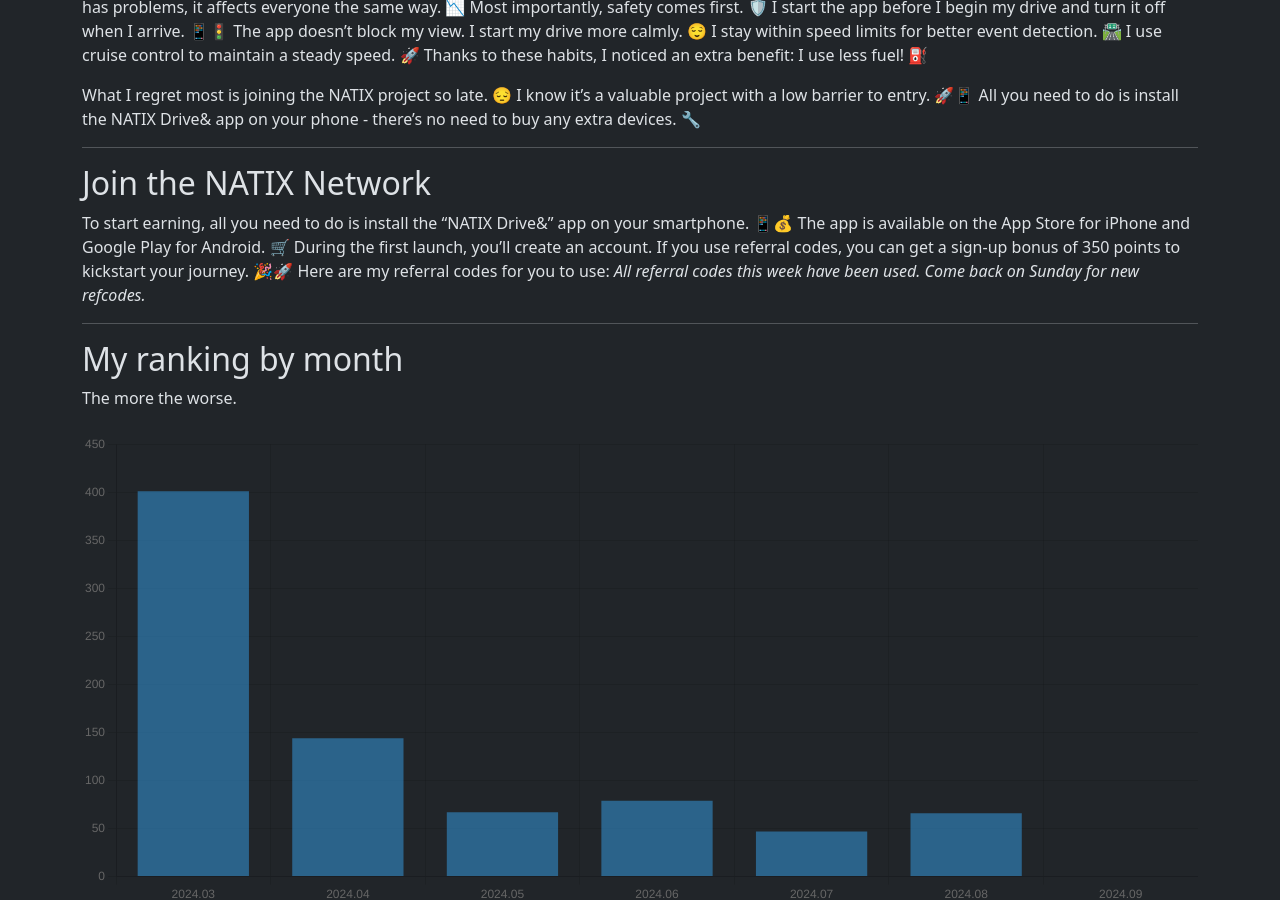
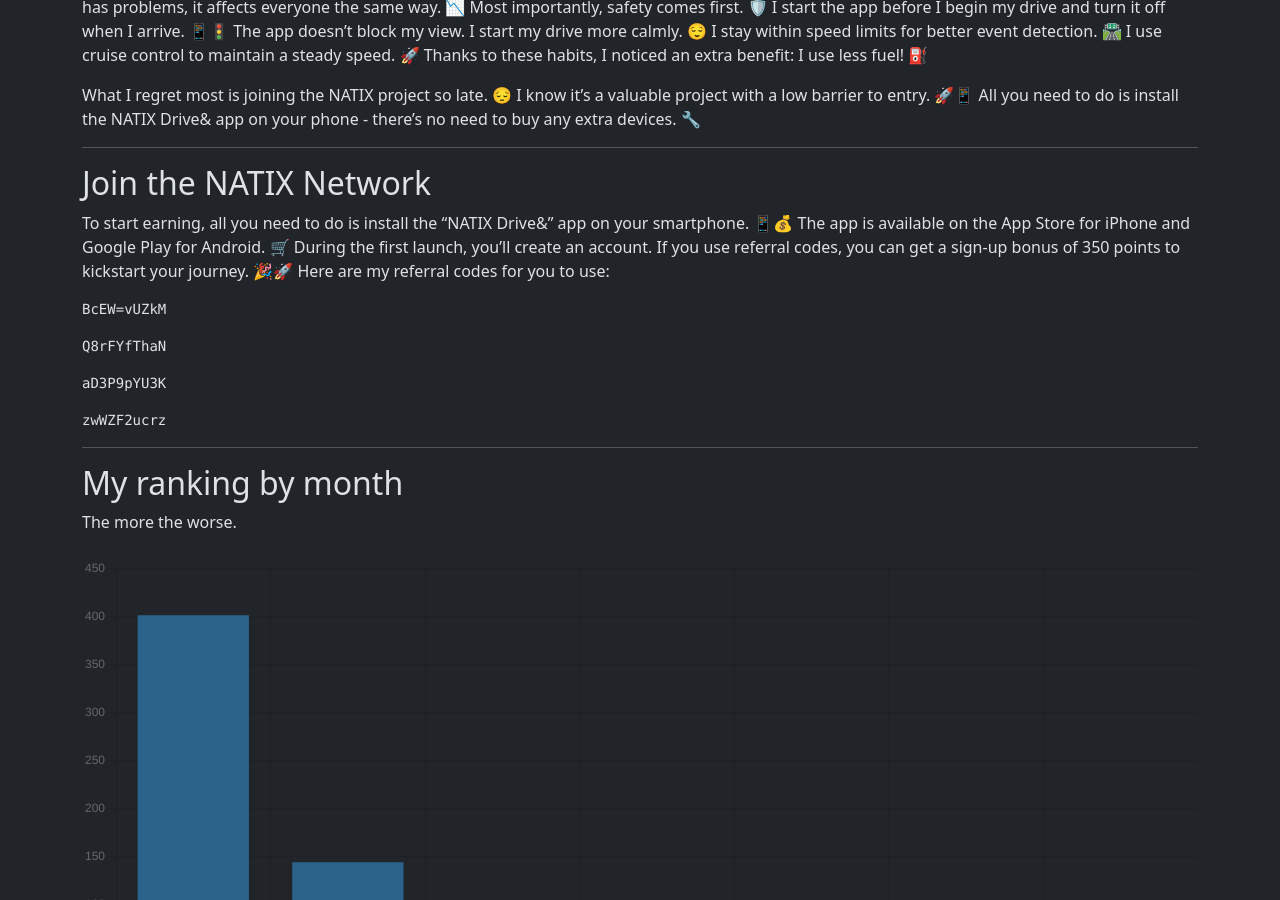
Before and after one commit to torrocus/natix, a Jekyll site: the page built from index.md, in a window 1280 px wide and 900 px high, scrolled down 2311 px. Built offline with Jekyll 4.4.1, drawn with Linux system fonts in a browser that asks for light colours.

Commit message:
Refresh referrer codes

````diff
--- a/index.md
+++ b/index.md
@@ -136,8 +136,26 @@ If you use referral codes, you can get a sign-up bonus of 350 points to kickstar
 🎉🚀
 Here are my referral codes for you to use:
 <!-- NATIX-REFERRAL-CODES-LIST:START -->
-_All referral codes this week have been used. Come back on Sunday for new refcodes._
+```
+BcEW=vUZkM
+```
+
+```
+Q8rFYfThaN
+```
+
+```
+aD3P9pYU3K
+```
+
+```
+zwWZF2ucrz
+```
 <!-- NATIX-REFERRAL-CODES-LIST:END -->
+<!--
+_All referral codes this week have been used.
+Come back on Sunday for new refcodes._
+-->
 
 ---
 
````
